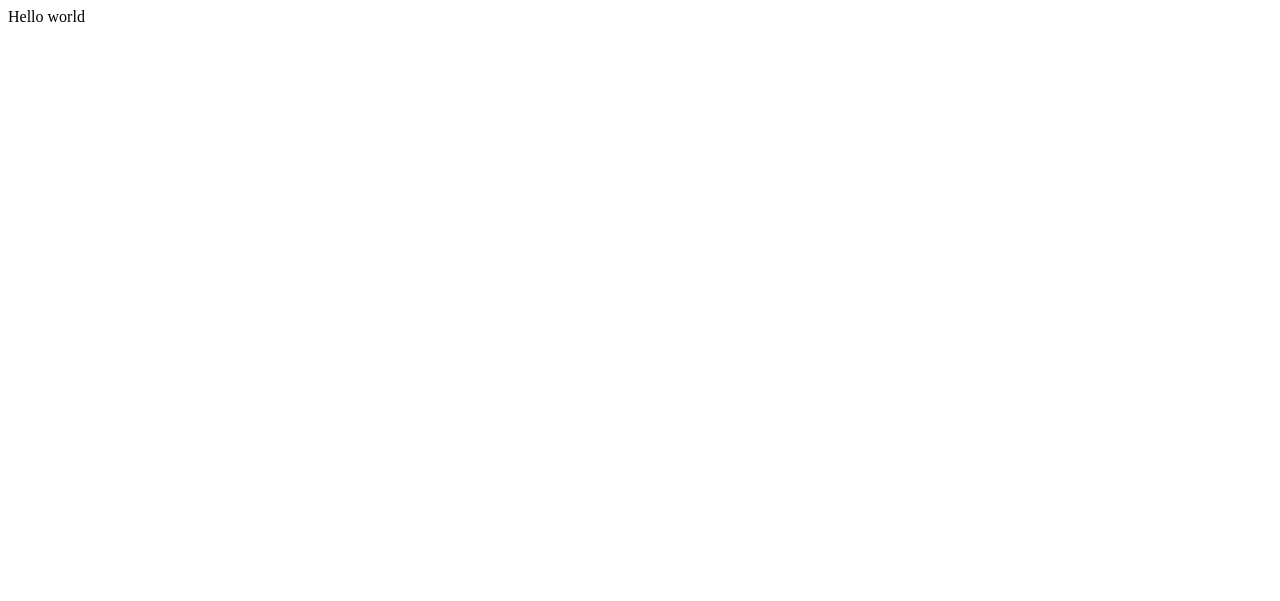
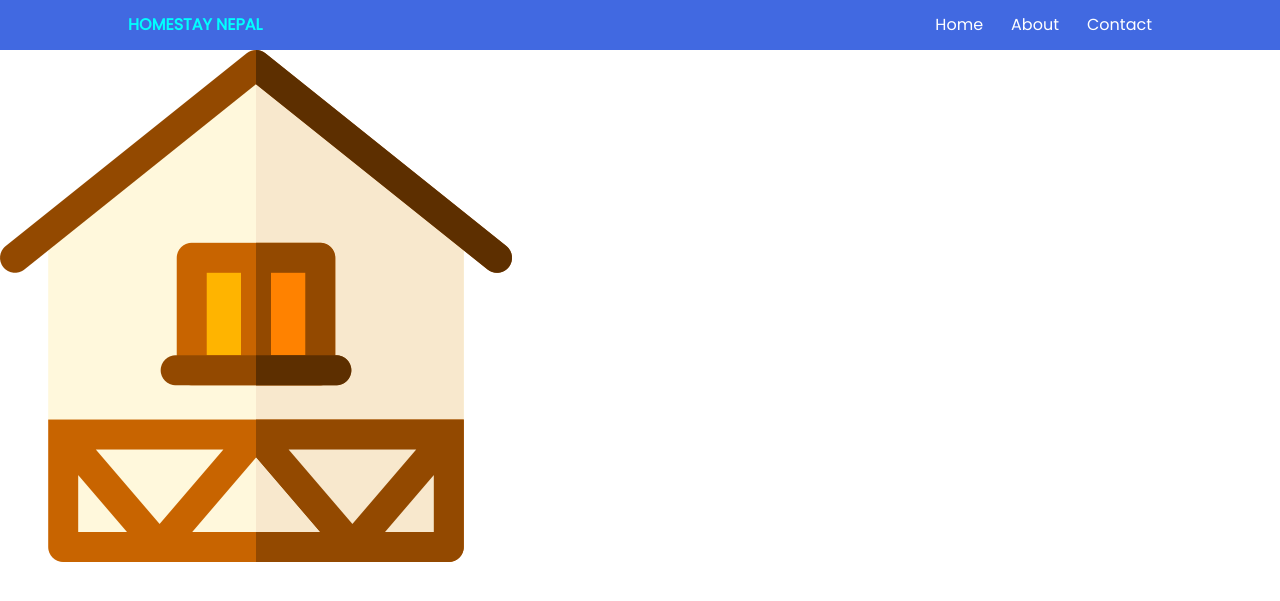
Before and after one commit to samratiam/homestay-project, a Django app: page / in a window 1280 px wide. Before the commit the part shown is almost empty. Shown: the top 601 px of the page. Run offline with Django 4.2, Linux system fonts and the light colour scheme.

Commit message:
Add navigation bar

```diff
--- /dev/null
+++ b/homes/static/css/style.css
@@ -0,0 +1,53 @@
+@import url('https://fonts.googleapis.com/css2?family=Poppins&display=swap');
+
+*{
+    box-sizing: border-box;
+    padding: 0;
+    margin: 0;
+    font-family: 'Poppins', sans-serif;
+}
+
+body{
+    line-height: 1.6;
+}
+
+img{
+    max-width: 100%;
+}
+
+.navbar{
+    background:#4169e1;
+}
+
+.navbar .container{
+    display: flex;
+    flex-wrap: wrap;
+    margin: 0 auto;
+    max-width: 80%;
+    min-height: 50px;
+    justify-content: space-between;
+    align-items: center;
+}
+
+
+.navbar .logo{
+    font-weight: bold;
+    text-transform: uppercase;
+    color: aqua;
+}
+
+ul {
+    list-style: none;
+     display: flex;
+    gap: 1.75rem;
+    flex-wrap: wrap;
+}
+
+a{
+    text-decoration: none;
+    color: #ffff;
+}
+
+a:hover{
+    opacity: 0.5;
+}
--- /dev/null
+++ b/homes/templates/homes/base.html
@@ -0,0 +1,32 @@
+{% load static %}
+
+<!DOCTYPE html>
+<html lang="en">
+<head>
+    <meta charset="UTF-8">
+    <meta http-equiv="X-UA-Compatible" content="IE=edge">
+    <meta name="viewport" content="width=device-width, initial-scale=1.0">
+    <link rel="stylesheet" href="{% static 'css/style.css' %}">
+    <title>HomeStay Project</title>
+</head>
+<body>
+    <header>
+        <nav class="navbar">
+            <div class="container">
+                <div class="logo">HomeStay Nepal</div>
+
+                <ul>
+                    <li class="navbar--items"><a href="#">Home</a></li>
+                    <li class="navbar--items"> <a href="#">About</a></li>
+                    <li class="navbar--items"> <a href="#">Contact</a> </li>
+                </ul>
+            </div>
+        </nav>
+    </header>
+
+        {% block content %}
+
+        {% endblock content %}
+
+</body>
+</html>
--- a/homes/templates/homes/home.html
+++ b/homes/templates/homes/home.html
@@ -1,12 +1,13 @@
-<!DOCTYPE html>
-<html lang="en">
-<head>
-    <meta charset="UTF-8">
-    <meta http-equiv="X-UA-Compatible" content="IE=edge">
-    <meta name="viewport" content="width=device-width, initial-scale=1.0">
-    <title>Home</title>
-</head>
-<body>
-    Hello world
-</body>
-</html>
+{% extends 'homes/base.html' %}
+
+{%load static%}
+
+{% block content %}
+
+<main>
+    <section class="hero">
+        <img src= "{% static 'images/house.png' %}" alt="house">
+    </section>
+</main>
+
+{% endblock content %}
```
Also changed, not shown: homes/static/images/house.png (added), 1 other file.
